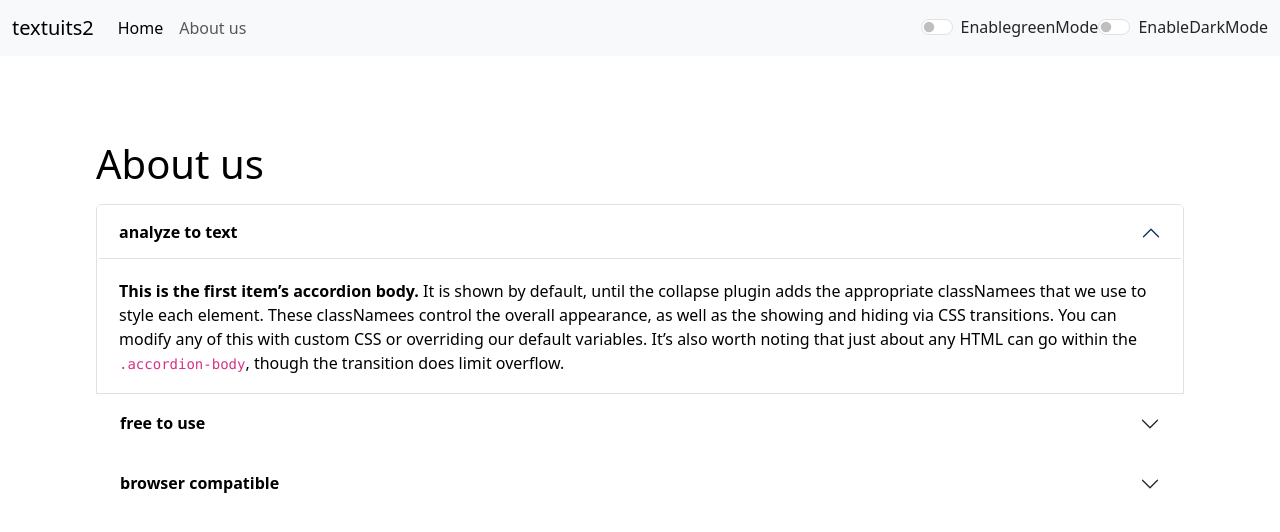
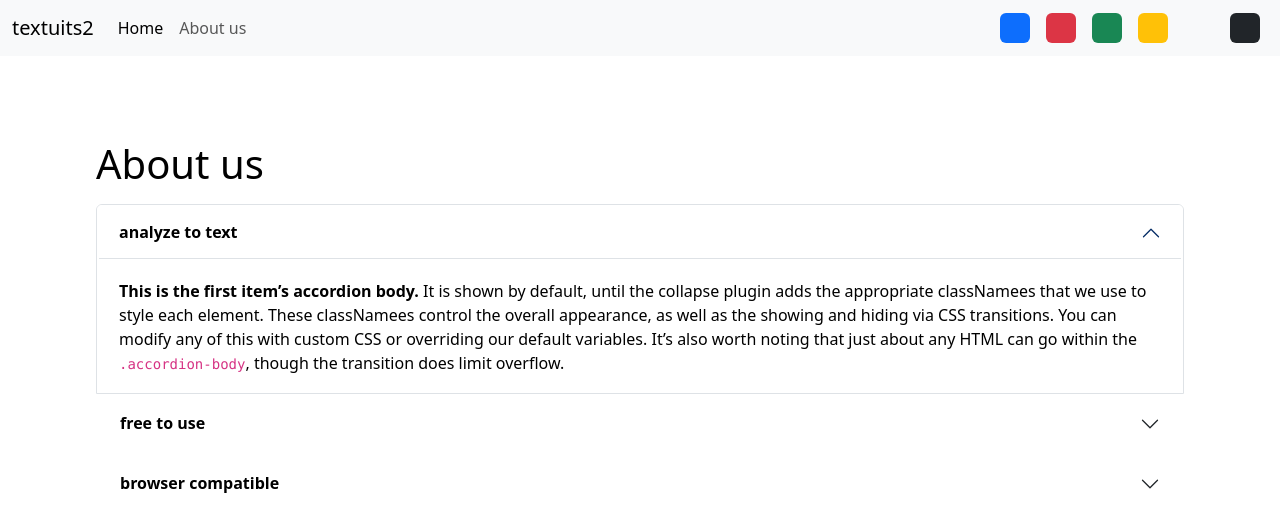
Before and after one commit to muhammadsaadasghar408-cmyk/web-development, a React (Create React App) app: page /about in a window 1280 px wide. Shown: the top 532 px of the page. Built offline with nearby package versions, Linux system fonts and the light colour scheme.

Commit message:
Exercise 2: Solutions + Shoutouts

```diff
--- a/src/App.js
+++ b/src/App.js
@@ -24,8 +24,20 @@
 }, 1500);
 
 }
+const removeBodyClasses = ()=>{
+  document.body.classList.remove('bg-light')
+  document.body.classList.remove('bg-dark')
+  document.body.classList.remove('bg-warning')
+  document.body.classList.remove('bg-success')
+  document.body.classList.remove('bg-danger')
+  document.body.classList.remove('bg-primary')
 
-  const toggleMode= ()=>{
+
+}
+  const toggleMode= (cls)=>{
+    removeBodyClasses();
+    console.log(cls)
+    document.body.classList.add('bg-'+cls)
     if (mode=== 'light') {
       setMode('dark');
       // document.body.style.backgroundColor='dark';
--- a/src/components/About.js
+++ b/src/components/About.js
@@ -26,10 +26,8 @@
   //       })
   //       setBtnText("Enable dark  mode")
   //   }
+  //  }
 
-
-
-  //  }
   let myStyle={
     color: props.mode==='dark'?'white':'black',
     backgroundColor: props.mode==='dark'?'black':'white',
--- a/src/components/Navbar.js
+++ b/src/components/Navbar.js
@@ -28,24 +28,16 @@
               </Link>
             </li>
           </ul>
-          {/* <form className="d-flex" role="search">
-            <input
-              className="form-control me-2"type="search" placeholder="Search" aria-label="Search"/>
-            <button className="btn btn-outline-success"   type="submit"
-             >Search </button>
-          </form> */}
-          <div className={`form-check form-switch text-${ props.mode === 'light' ? 'green' : 'light'}`}>
-            <input className="form-check-input"type="checkbox" onClick={props.greenMode} role="switch" id="switchCheckDefault"/>
-            <label className="form-check-label" htmlFor="switchCheckDefault" >
-            EnablegreenMode</label>
-          </div>
-          <div className={`form-check form-switch text-${ props.mode === 'light' ? 'dark' : 'light'}`}>
-            <input className="form-check-input"type="checkbox" onClick={props.toggleMode} role="switch" id="switchCheckDefault"/>
-            <label className="form-check-label" htmlFor="switchCheckDefault" >
-            EnableDarkMode</label>
+         <div className="bg-primary rounded mx-2" onClick={()=>{props.toggleMode('primary')}} style={{height:'30px', width:'30px',cursor:'pointer'}}></div>
+         <div className="bg-danger rounded mx-2" onClick={()=>{props.toggleMode('danger')}} style={{height:'30px', width:'30px',cursor:'pointer'}}></div>
+         <div className="bg-success rounded mx-2" onClick={()=>{props.toggleMode('success')}} style={{height:'30px', width:'30px',cursor:'pointer'}}></div>
+         <div className="bg-warning rounded mx-2" onClick={()=>{props.toggleMode('warning')}} style={{height:'30px', width:'30px',cursor:'pointer'}}></div>
+         <div className="bg-light rounded mx-2" onClick={()=>{props.toggleMode('light')}} style={{height:'30px', width:'30px',cursor:'pointer'}}></div>
+         <div className="bg-dark rounded mx-2" onClick={()=>{props.toggleMode('dark')}} style={{height:'30px', width:'30px',cursor:'pointer'}}></div>
+
           </div>
         </div>
-      </div>
+
     </nav>
   );
 }
```
